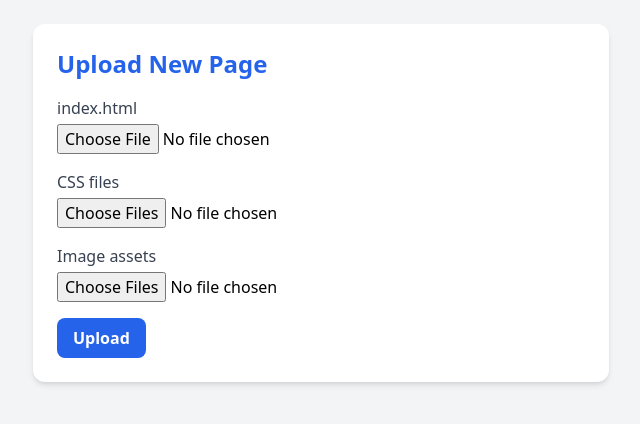
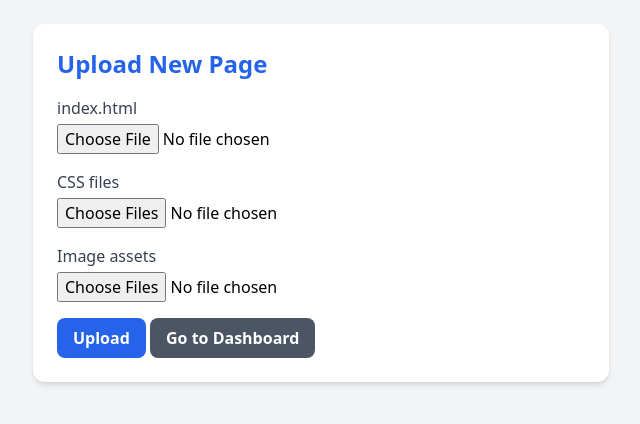
Before and after one commit to bartb142/onePagerLauncher, a FastAPI app: template templates/upload.html in a window 1280 px wide. Shown: the top 424 px of the page, without its empty margins (319-959 px from the left). Run offline with FastAPI, Linux system fonts and the light colour scheme; the template is opened without the code that fills it, so the values that code supplies are empty; parts of the project's set-up code (start-up, migrations or seed data) failed here and were passed over; some libraries are stand-ins or nearby versions.

Commit message:
Add Go to Dashboard in upload page

```diff
--- a/templates/upload.html
+++ b/templates/upload.html
@@ -54,6 +54,12 @@
       >
         Upload
       </button>
+      <a
+      href="/admin"
+      class="inline-block bg-gray-600 hover:bg-gray-700 text-white px-4 py-2 rounded-lg font-semibold mb-4"
+      >
+        Go to Dashboard
+      </a>
 
     </form>
   </div>
```
